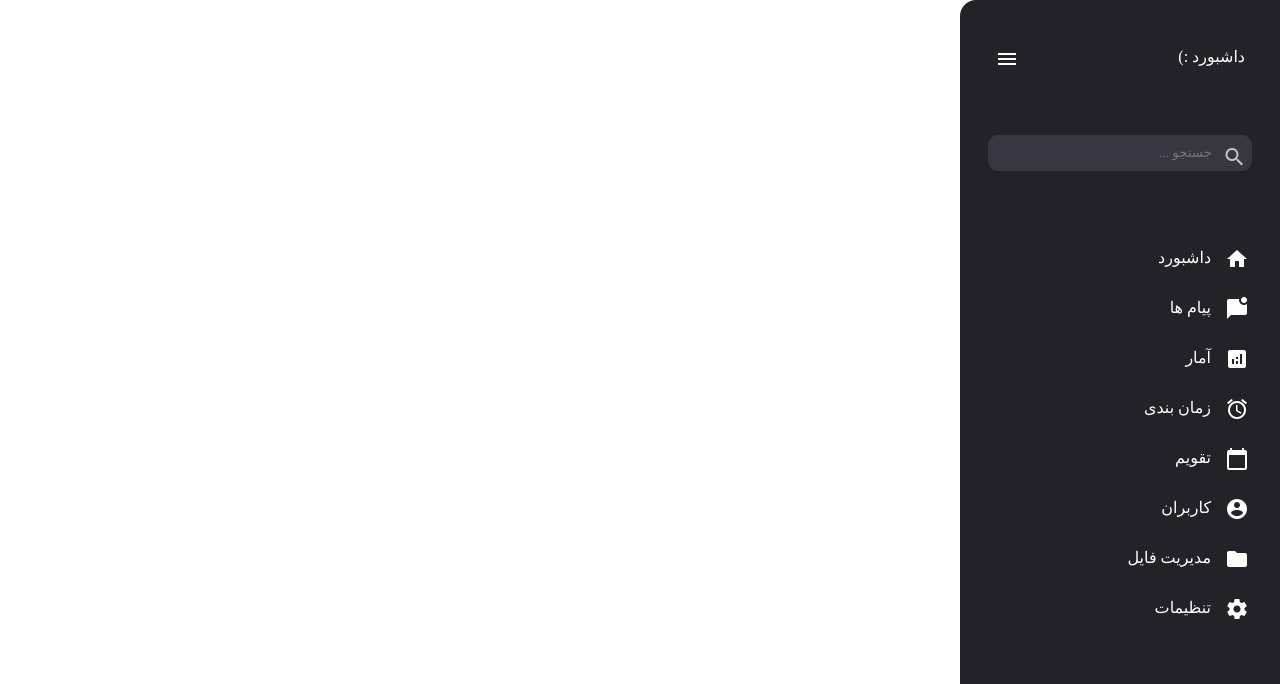
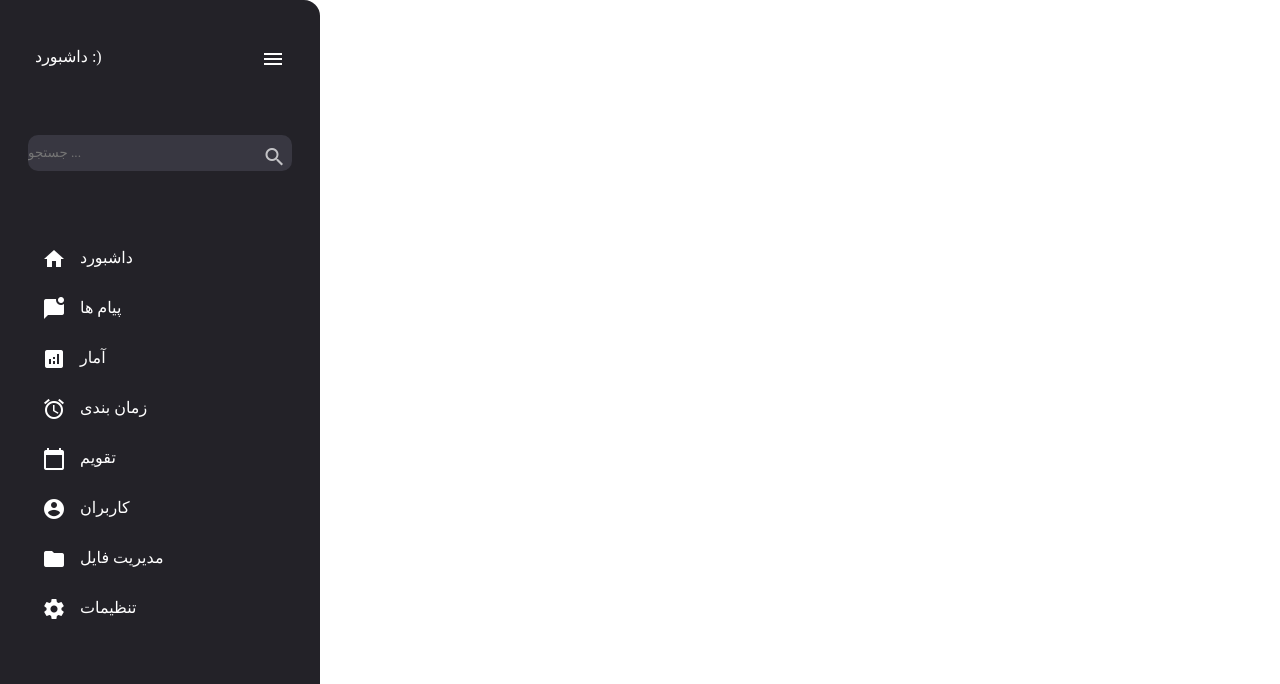
Before and after one commit to mmasoudih/panel-navigation-rtl-ltr, a website: page index.html in a window 1280 px wide. Shown: the top 684 px of the page. Drawn offline with Linux system fonts and the light colour scheme.

Commit message:
working on ltr version

```diff
--- /dev/null
+++ b/assets/sass/_ltr.scss
@@ -0,0 +1,10 @@
+.navigation-ltr{
+	direction: ltr;
+	right: usnet;
+	left: 0;
+	border-top-left-radius: unset;
+	border-bottom-left-radius: unset;
+	border-top-right-radius: 1rem;
+	border-bottom-right-radius: 1rem;
+
+}
--- a/assets/sass/_navigation.scss
+++ b/assets/sass/_navigation.scss
@@ -44,3 +44,6 @@
     flex-direction: row;
     justify-content: space-between;
 }
+.cursor-pointer{
+  cursor: pointer;
+}
--- a/assets/sass/main.scss
+++ b/assets/sass/main.scss
@@ -5,3 +5,4 @@
 @import '_navigation';
 @import '_searchForm';
 @import '_avatarArea';
+@import '_ltr.scss';
--- a/index.html
+++ b/index.html
@@ -12,7 +12,7 @@
 </head>
 
 <body>
-    <div class="navigation">
+    <div class="navigation navigation-ltr">
         <div class="navigation-header">
             <div class="navigation-title">
                 داشبورد :)
```
Also changed, not shown: package.json (+2 -5 lines), assets/css/main.css, 3 other files.
